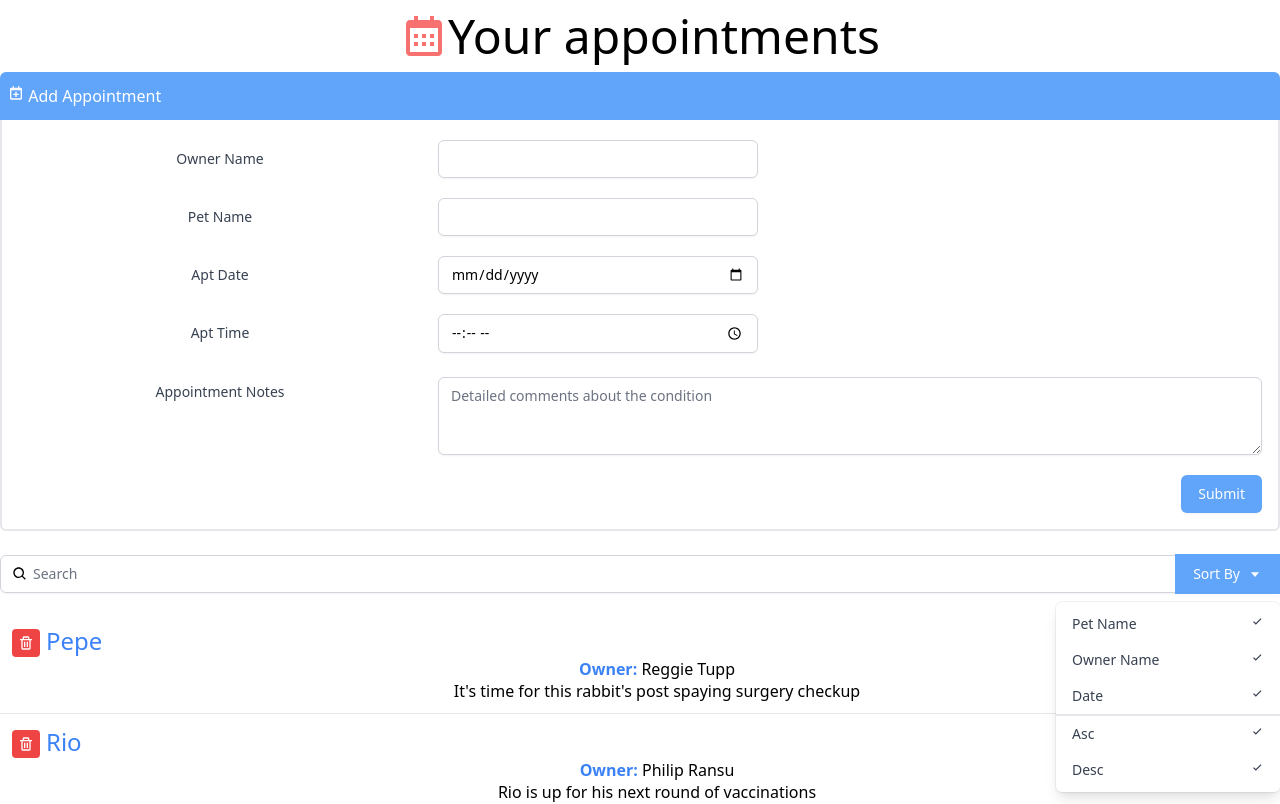
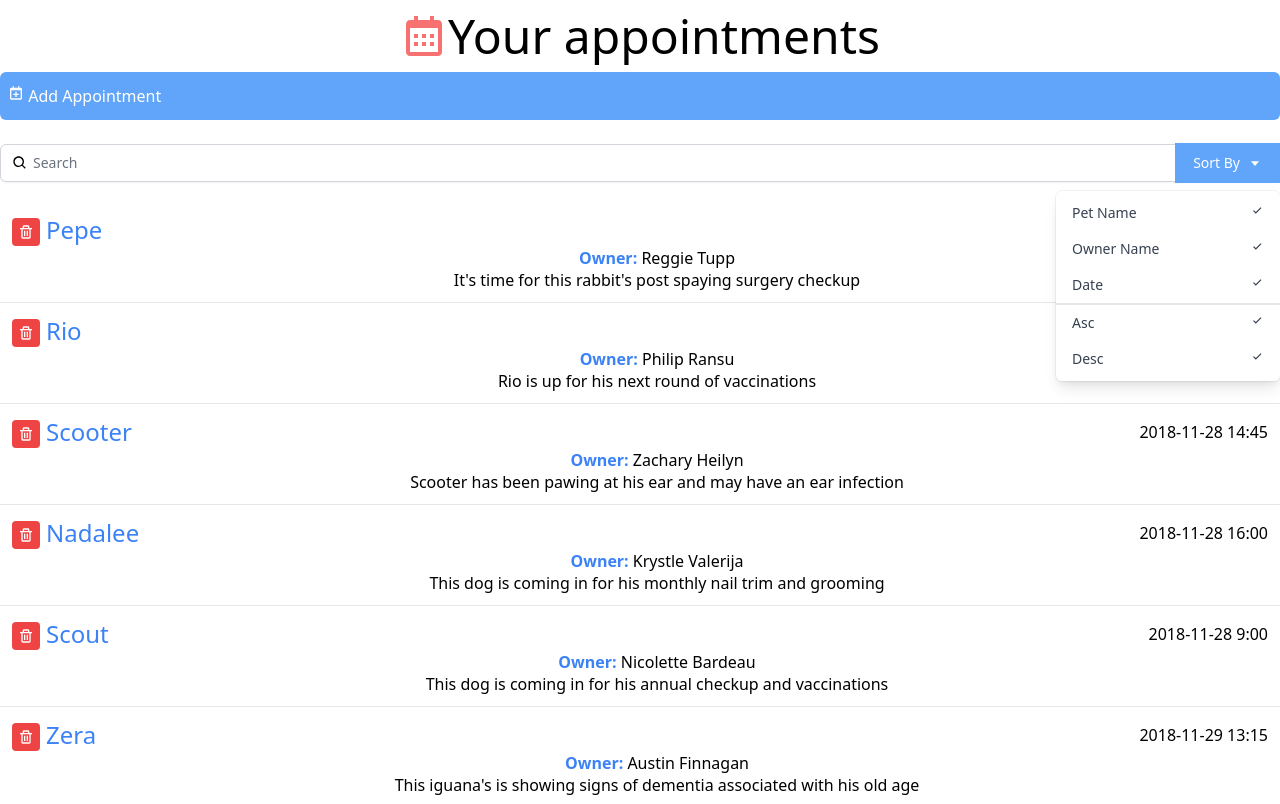
Before and after one commit to ricardoauribe/reactinterface, a React (Create React App) app: page / in a window 1280 px wide. Shown: the top 804 px of the page. Built offline with nearby package versions, Linux system fonts and the light colour scheme.

Commit message:
toggle visibility through useState

```diff
--- a/src/components/AddAppointment.js
+++ b/src/components/AddAppointment.js
@@ -1,12 +1,20 @@
 import { BiCalendarPlus } from "react-icons/bi";
+import { useState } from "react";
 
 const AddAppoitment = () => {
+
+  let [toggleForm, setTotggleForm] = useState(false);
+
   return (
     <div>
-      <button className="bg-blue-400 text-white px-2 py-3 w-full text-left rounded-t-md">
+      <button onClick = {() => {setTotggleForm(!toggleForm)}}
+        className={`bg-blue-400 text-white px-2 py-3 w-full text-left rounded-t-md
+          ${toggleForm ? 'rounded-t-md': 'rounded-md'}`}>
         <div><BiCalendarPlus className="inline-block align-text-top" />  Add Appointment</div>
       </button>
-      <div className="border-r-2 border-b-2 border-l-2 border-light-blue-500 rounded-b-md pl-4 pr-4 pb-4">
+      {
+        toggleForm &&
+        <div className="border-r-2 border-b-2 border-l-2 border-light-blue-500 rounded-b-md pl-4 pr-4 pb-4">
         <div className="sm:grid sm:grid-cols-3 sm:gap-4 sm:items-start  sm:pt-5">
           <label htmlFor="ownerName" className="block text-sm font-medium text-gray-700 sm:mt-px sm:pt-2">
             Owner Name
@@ -66,6 +74,7 @@
           </div>
         </div>
       </div>
+      }
     </div>
   )
 }
```
